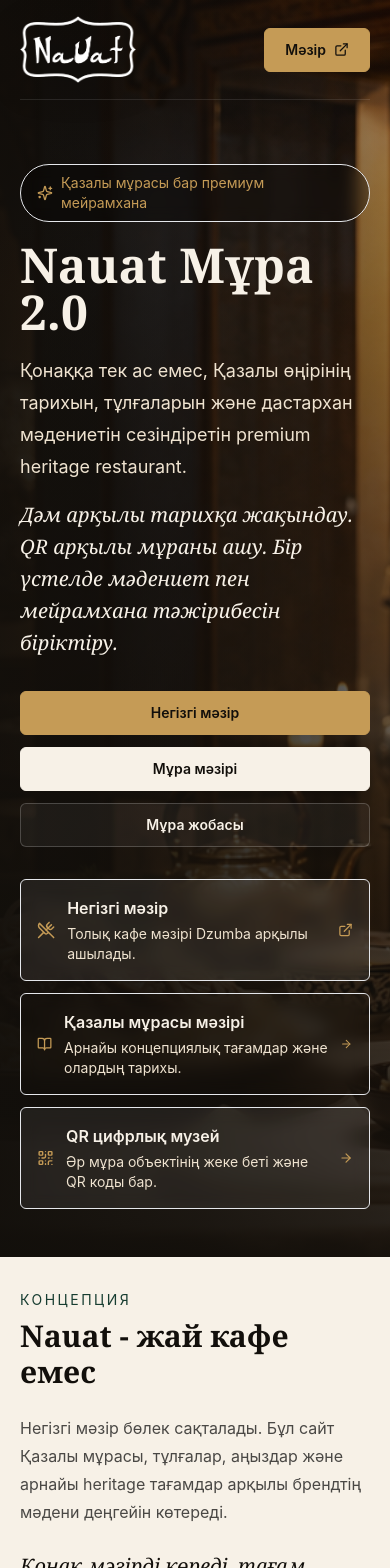
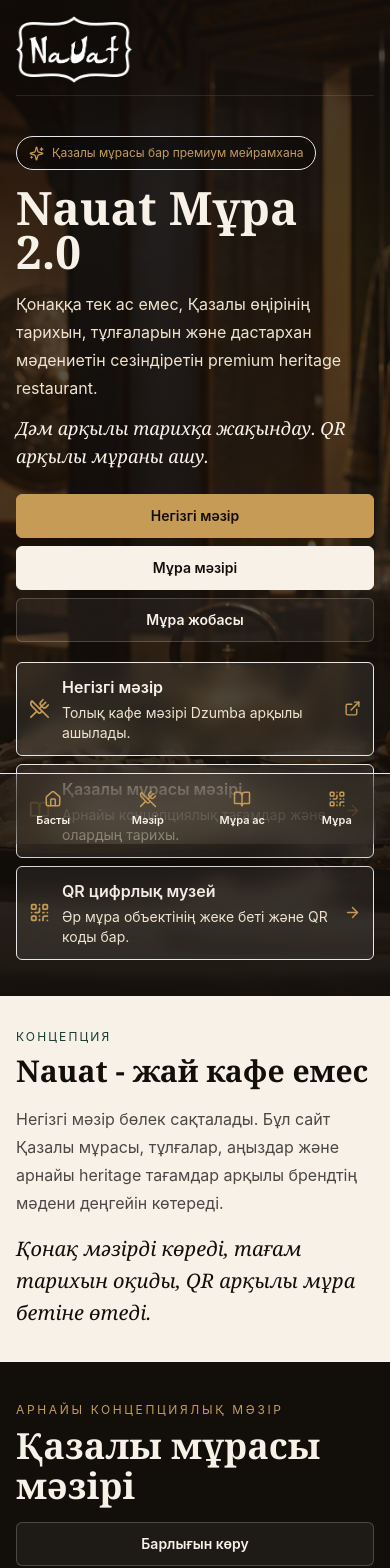
Before and after one commit to nurgazynurgaliuly3-commits/nauat-project, a Next.js app: page / in a window 390 px wide. Shown: the top 1568 px of the page. Built offline with nearby package versions, Linux system fonts and the light colour scheme; no server answers.

Commit message:
Polish mobile guest experience

```diff
--- a/src/app/page.tsx
+++ b/src/app/page.tsx
@@ -5,6 +5,7 @@
 import { Button } from "@/components/Buttons";
 import { BookingForm } from "@/components/BookingForm";
 import { Logo } from "@/components/Logo";
+import { MobileBottomNav } from "@/components/MobileBottomNav";
 import { formatPrice, getDb } from "@/lib/storage";
 
 export default async function HomePage() {
@@ -27,14 +28,13 @@
   } as CSSProperties;
 
   return (
-    <main style={style} className="bg-[var(--site-bg)] text-[var(--site-text)]">
-      <section className="relative min-h-[96svh] overflow-hidden">
+    <main style={style} className="bg-[var(--site-bg)] pb-24 text-[var(--site-text)] lg:pb-0">
+      <section className="relative min-h-[100svh] overflow-hidden lg:min-h-[94svh]">
         <Image src={settings.heroImage} alt="Nauat премиум мұра мейрамханасы" fill priority className="object-cover" />
-        <div className="absolute inset-0 bg-[linear-gradient(90deg,rgba(18,15,11,.92),rgba(18,15,11,.66),rgba(18,15,11,.24))]" />
-        <div className="absolute inset-0 bg-[linear-gradient(180deg,rgba(18,15,11,.12),rgba(18,15,11,.88))]" />
+        <div className="absolute inset-0 bg-[linear-gradient(180deg,rgba(18,15,11,.78),rgba(18,15,11,.68),rgba(18,15,11,.94))] lg:bg-[linear-gradient(90deg,rgba(18,15,11,.93),rgba(18,15,11,.64),rgba(18,15,11,.22))]" />
 
-        <div className="relative mx-auto flex min-h-[96svh] max-w-7xl flex-col px-5 py-4">
-          <header className="flex items-center justify-between gap-3 border-b border-white/10 pb-4">
+        <div className="relative mx-auto flex min-h-[100svh] max-w-7xl flex-col px-4 py-4 sm:px-5 lg:min-h-[94svh]">
+          <header className="flex items-center justify-between gap-3 border-b border-white/10 pb-3">
             <Logo />
             <nav className="hidden items-center gap-5 text-sm text-[var(--site-muted)] lg:flex">
               <Link href="/">Басты бет</Link>
@@ -43,76 +43,61 @@
               <Link href="/heritage">Мұра жобасы</Link>
               <a href="#booking">Байланыс</a>
             </nav>
-            <Button href="/menu" tone="gold">
-              Мәзір <ExternalLink className="ml-2" size={15} />
-            </Button>
+            <div className="hidden sm:block">
+              <Button href="/menu" tone="gold">Мәзір <ExternalLink className="ml-2" size={15} /></Button>
+            </div>
           </header>
 
-          <div className="grid flex-1 items-end gap-8 pb-8 pt-16 lg:grid-cols-[1fr_420px]">
+          <div className="grid flex-1 items-end gap-5 pb-5 pt-10 lg:grid-cols-[1fr_420px] lg:gap-8 lg:pb-8 lg:pt-16">
             <div className="max-w-3xl">
-              <div className="mb-5 inline-flex items-center gap-2 rounded-full border border-[var(--site-gold)]/55 bg-black/30 px-4 py-2 text-sm text-[var(--site-gold)] backdrop-blur">
-                <Sparkles size={16} /> Қазалы мұрасы бар премиум мейрамхана
+              <div className="mb-4 inline-flex max-w-full items-center gap-2 rounded-full border border-[var(--site-gold)]/55 bg-black/30 px-3 py-2 text-xs text-[var(--site-gold)] backdrop-blur sm:text-sm">
+                <Sparkles size={15} /> Қазалы мұрасы бар премиум мейрамхана
               </div>
-              <h1 className="font-[var(--font-display)] text-5xl font-semibold leading-[0.96] sm:text-6xl lg:text-7xl">Nauat Мұра 2.0</h1>
-              <p className="mt-5 max-w-2xl text-lg leading-8 text-[var(--site-muted)]">
+              <h1 className="font-[var(--font-display)] text-[46px] font-semibold leading-[0.95] sm:text-6xl lg:text-7xl">Nauat Мұра 2.0</h1>
+              <p className="mt-4 max-w-2xl text-base leading-7 text-[var(--site-muted)] sm:text-lg sm:leading-8">
                 Қонаққа тек ас емес, Қазалы өңірінің тарихын, тұлғаларын және дастархан мәдениетін сезіндіретін premium heritage restaurant.
               </p>
-              <p className="mt-4 max-w-xl font-[var(--font-accent)] text-xl italic leading-8 text-white/82">
-                Дәм арқылы тарихқа жақындау. QR арқылы мұраны ашу. Бір үстелде мәдениет пен мейрамхана тәжірибесін біріктіру.
+              <p className="mt-3 max-w-xl font-[var(--font-accent)] text-lg italic leading-7 text-white/82 sm:text-xl sm:leading-8">
+                Дәм арқылы тарихқа жақындау. QR арқылы мұраны ашу.
               </p>
-              <div className="mt-8 grid gap-3 sm:grid-cols-3">
+              <div className="mt-6 grid gap-2 sm:grid-cols-3 sm:gap-3">
                 <Button href="/menu" tone="gold">Негізгі мәзір</Button>
                 <Button href="/heritage-menu" tone="light">Мұра мәзірі</Button>
                 <Button href="/heritage" tone="ghost">Мұра жобасы</Button>
               </div>
             </div>
 
-            <div className="grid gap-3">
-              <Link href="/menu" className="rounded-md border border-white/12 bg-white/[0.07] p-4 backdrop-blur transition hover:border-[var(--site-gold)]/70">
-                <div className="flex items-center justify-between gap-3">
-                  <div className="flex items-center gap-3">
-                    <UtensilsCrossed className="text-[var(--site-gold)]" size={22} />
-                    <div>
-                      <p className="font-semibold">Негізгі мәзір</p>
-                      <p className="mt-1 text-sm text-[var(--site-muted)]">Толық кафе мәзірі Dzumba арқылы ашылады.</p>
+            <div className="grid gap-2 sm:gap-3">
+              {[
+                { href: "/menu", icon: UtensilsCrossed, title: "Негізгі мәзір", text: "Толық кафе мәзірі Dzumba арқылы ашылады.", external: true },
+                { href: "/heritage-menu", icon: BookOpen, title: "Қазалы мұрасы мәзірі", text: "Арнайы концепциялық тағамдар және олардың тарихы." },
+                { href: "/heritage", icon: QrCode, title: "QR цифрлық музей", text: "Әр мұра объектінің жеке беті және QR коды бар." }
+              ].map((item) => {
+                const Icon = item.icon;
+                return (
+                  <Link href={item.href} className="rounded-md border border-white/12 bg-white/[0.08] p-3 backdrop-blur transition active:bg-white/12 sm:p-4 lg:hover:border-[var(--site-gold)]/70" key={item.href}>
+                    <div className="flex items-center justify-between gap-3">
+                      <div className="flex min-w-0 items-center gap-3">
+                        <Icon className="shrink-0 text-[var(--site-gold)]" size={21} />
+                        <div className="min-w-0">
+                          <p className="font-semibold">{item.title}</p>
+                          <p className="mt-1 text-sm leading-5 text-[var(--site-muted)]">{item.text}</p>
+                        </div>
+                      </div>
+                      {item.external ? <ExternalLink className="shrink-0 text-[var(--site-gold)]" size={17} /> : <ArrowRight className="shrink-0 text-[var(--site-gold)]" size={17} />}
                     </div>
-                  </div>
-                  <ExternalLink className="text-[var(--site-gold)]" size={18} />
-                </div>
-              </Link>
-              <Link href="/heritage-menu" className="rounded-md border border-[var(--site-gold)]/45 bg-[var(--site-gold)]/14 p-4 backdrop-blur transition hover:bg-[var(--site-gold)]/20">
-                <div className="flex items-center justify-between gap-3">
-                  <div className="flex items-center gap-3">
-                    <BookOpen className="text-[var(--site-gold)]" size={22} />
-                    <div>
-                      <p className="font-semibold">Қазалы мұрасы мәзірі</p>
-                      <p className="mt-1 text-sm text-[var(--site-muted)]">Арнайы концепциялық тағамдар және олардың тарихы.</p>
-                    </div>
-                  </div>
-                  <ArrowRight className="text-[var(--site-gold)]" size={18} />
-                </div>
-              </Link>
-              <Link href="/heritage" className="rounded-md border border-white/12 bg-white/[0.07] p-4 backdrop-blur transition hover:border-[var(--site-gold)]/70">
-                <div className="flex items-center justify-between gap-3">
-                  <div className="flex items-center gap-3">
-                    <QrCode className="text-[var(--site-gold)]" size={22} />
-                    <div>
-                      <p className="font-semibold">QR цифрлық музей</p>
-                      <p className="mt-1 text-sm text-[var(--site-muted)]">Әр мұра объектінің жеке беті және QR коды бар.</p>
-                    </div>
-                  </div>
-                  <ArrowRight className="text-[var(--site-gold)]" size={18} />
-                </div>
-              </Link>
+                  </Link>
+                );
+              })}
             </div>
           </div>
         </div>
       </section>
 
       <section className="border-y border-white/10 bg-[var(--site-light)] text-[var(--site-dark)]">
-        <div className="mx-auto grid max-w-7xl gap-6 px-5 py-8 md:grid-cols-3">
+        <div className="mx-auto grid max-w-7xl gap-4 px-4 py-8 sm:px-5 md:grid-cols-3">
           <div>
-            <p className="text-sm uppercase tracking-[0.18em] text-[var(--site-green)]">Концепция</p>
+            <p className="text-xs uppercase tracking-[0.18em] text-[var(--site-green)] sm:text-sm">Концепция</p>
             <h2 className="mt-2 font-[var(--font-display)] text-3xl font-semibold">Nauat - жай кафе емес</h2>
           </div>
           <p className="leading-7 text-black/70">Негізгі мәзір бөлек сақталады. Бұл сайт Қазалы мұрасы, тұлғалар, аңыздар және арнайы heritage тағамдар арқылы брендтің мәдени деңгейін көтереді.</p>
@@ -120,22 +105,22 @@
         </div>
       </section>
 
-      <section className="mx-auto max-w-7xl px-5 py-14">
-        <div className="mb-8 flex flex-col justify-between gap-4 md:flex-row md:items-end">
+      <section className="mx-auto max-w-7xl px-4 py-10 sm:px-5 lg:py-14">
+        <div className="mb-6 flex flex-col justify-between gap-4 md:flex-row md:items-end">
           <div>
-            <p className="mb-2 text-sm uppercase tracking-[0.22em] text-[var(--site-gold)]">Арнайы концепциялық мәзір</p>
+            <p className="mb-2 text-xs uppercase tracking-[0.22em] text-[var(--site-gold)] sm:text-sm">Арнайы концепциялық мәзір</p>
             <h2 className="font-[var(--font-display)] text-4xl font-semibold">Қазалы мұрасы мәзірі</h2>
           </div>
           <Button href="/heritage-menu" tone="ghost">Барлығын көру</Button>
         </div>
-        <div className="grid gap-5 md:grid-cols-3">
+        <div className="grid gap-4 md:grid-cols-3 lg:gap-5">
           {heritageMenu.map((item) => (
             <article className="overflow-hidden rounded-md border border-white/10 bg-white/[0.04]" key={item.id}>
-              <Image src={item.image} alt={item.title} width={720} height={460} className="h-56 w-full object-cover" />
-              <div className="p-5">
+              <Image src={item.image} alt={item.title} width={720} height={460} className="h-52 w-full object-cover sm:h-56" />
+              <div className="p-4 sm:p-5">
                 <p className="text-xs font-semibold uppercase tracking-[0.14em] text-[var(--site-gold)]">{item.category}</p>
                 <h3 className="mt-2 font-[var(--font-display)] text-3xl font-semibold">{item.title}</h3>
-                <p className="mt-3 min-h-16 text-sm leading-6 text-[var(--site-muted)]">{item.shortDescription}</p>
+                <p className="mt-3 text-sm leading-6 text-[var(--site-muted)]">{item.shortDescription}</p>
                 <div className="mt-5 flex items-center justify-between gap-3">
                   <p className="text-lg font-semibold text-[var(--site-gold)]">{formatPrice(item.price)}</p>
                   <Link className="inline-flex items-center text-sm font-semibold text-[var(--site-gold)]" href={`/heritage/${item.linkedHeritageSlug}`}>
@@ -148,25 +133,25 @@
         </div>
       </section>
 
-      <section className="bg-[var(--site-light)] py-14 text-[var(--site-dark)]">
-        <div className="mx-auto max-w-7xl px-5">
-          <div className="mb-8 flex flex-col justify-between gap-4 md:flex-row md:items-end">
+      <section className="bg-[var(--site-light)] py-10 text-[var(--site-dark)] lg:py-14">
+        <div className="mx-auto max-w-7xl px-4 sm:px-5">
+          <div className="mb-6 flex flex-col justify-between gap-4 md:flex-row md:items-end">
             <div>
-              <p className="mb-2 text-sm uppercase tracking-[0.22em] text-[var(--site-green)]">QR арқылы ашылатын мұра</p>
+              <p className="mb-2 text-xs uppercase tracking-[0.22em] text-[var(--site-green)] sm:text-sm">QR арқылы ашылатын мұра</p>
               <h2 className="font-[var(--font-display)] text-4xl font-semibold">Қонақ оқитын негізгі тұлғалар</h2>
             </div>
-            <div className="inline-flex items-center gap-2 rounded-full border border-black/10 px-4 py-2 text-sm text-black/70">
+            <div className="inline-flex w-fit items-center gap-2 rounded-full border border-black/10 px-4 py-2 text-sm text-black/70">
               <Languages size={16} /> Қазақ тілі · Русский · English
             </div>
           </div>
           <div className="grid gap-4 sm:grid-cols-2 lg:grid-cols-3">
             {heritageItems.map((item) => (
-              <Link className="group overflow-hidden rounded-md border border-black/10 bg-white shadow-sm transition hover:-translate-y-1 hover:shadow-xl" href={`/heritage/${item.slug}`} key={item.slug}>
-                <Image src={item.image} alt={item.title.kk} width={720} height={460} className="h-48 w-full object-cover transition duration-500 group-hover:scale-105" />
-                <div className="p-5">
+              <Link className="group overflow-hidden rounded-md border border-black/10 bg-white shadow-sm transition active:scale-[0.99] lg:hover:-translate-y-1 lg:hover:shadow-xl" href={`/heritage/${item.slug}`} key={item.slug}>
+                <Image src={item.image} alt={item.title.kk} width={720} height={460} className="h-44 w-full object-cover transition duration-500 group-hover:scale-105 sm:h-48" />
+                <div className="p-4 sm:p-5">
                   <p className="text-xs font-semibold uppercase tracking-[0.16em] text-[var(--site-green)]">{item.category}</p>
                   <h3 className="mt-2 font-[var(--font-display)] text-3xl font-semibold">{item.title.kk}</h3>
-                  <p className="mt-2 min-h-16 text-sm leading-6 text-black/68">{item.short.kk}</p>
+                  <p className="mt-2 text-sm leading-6 text-black/68">{item.short.kk}</p>
                   <span className="mt-4 inline-flex items-center text-sm font-semibold text-[var(--site-green)]">
                     Бетін ашу <ArrowRight className="ml-2" size={16} />
                   </span>
@@ -178,8 +163,8 @@
       </section>
 
       {settings.visibility.booking ? (
-        <section id="booking" className="mx-auto max-w-7xl px-5 py-14">
-          <div className="grid gap-8 rounded-md border border-[var(--site-gold)]/35 bg-black/24 p-6 md:grid-cols-[1fr_0.85fr] md:p-8">
+        <section id="booking" className="mx-auto max-w-7xl px-4 py-10 sm:px-5 lg:py-14">
+          <div className="grid gap-6 rounded-md border border-[var(--site-gold)]/35 bg-black/24 p-4 md:grid-cols-[1fr_0.85fr] md:p-8">
             <div>
               <div className="mb-4 flex items-center gap-3 text-[var(--site-gold)]">
                 <Landmark size={24} />
@@ -192,6 +177,7 @@
           </div>
         </section>
       ) : null}
+      <MobileBottomNav />
     </main>
   );
 }
--- /dev/null
+++ b/src/components/MobileBottomNav.tsx
@@ -0,0 +1,27 @@
+import Link from "next/link";
+import { BookOpen, Home, QrCode, UtensilsCrossed } from "lucide-react";
+
+export function MobileBottomNav() {
+  const items = [
+    { href: "/", label: "Басты", icon: Home },
+    { href: "/menu", label: "Мәзір", icon: UtensilsCrossed },
+    { href: "/heritage-menu", label: "Мұра ас", icon: BookOpen },
+    { href: "/heritage", label: "Мұра", icon: QrCode }
+  ];
+
+  return (
+    <nav className="fixed inset-x-0 bottom-0 z-50 border-t border-white/12 bg-[#120f0b]/92 px-2 pb-[calc(env(safe-area-inset-bottom)+8px)] pt-2 shadow-2xl backdrop-blur-xl lg:hidden">
+      <div className="mx-auto grid max-w-md grid-cols-4 gap-1">
+        {items.map((item) => {
+          const Icon = item.icon;
+          return (
+            <Link key={item.href} href={item.href} className="flex min-h-[54px] flex-col items-center justify-center rounded-md px-2 text-[11px] font-semibold text-linen/78 transition active:bg-white/10">
+              <Icon size={18} className="mb-1 text-gold" />
+              {item.label}
+            </Link>
+          );
+        })}
+      </div>
+    </nav>
+  );
+}
```
Also changed, not shown: src/app/heritage-menu/page.tsx (+23 -30 lines), src/app/heritage/[slug]/page.tsx (+24 -26 lines), src/app/heritage/page.tsx (+20 -16 lines).
